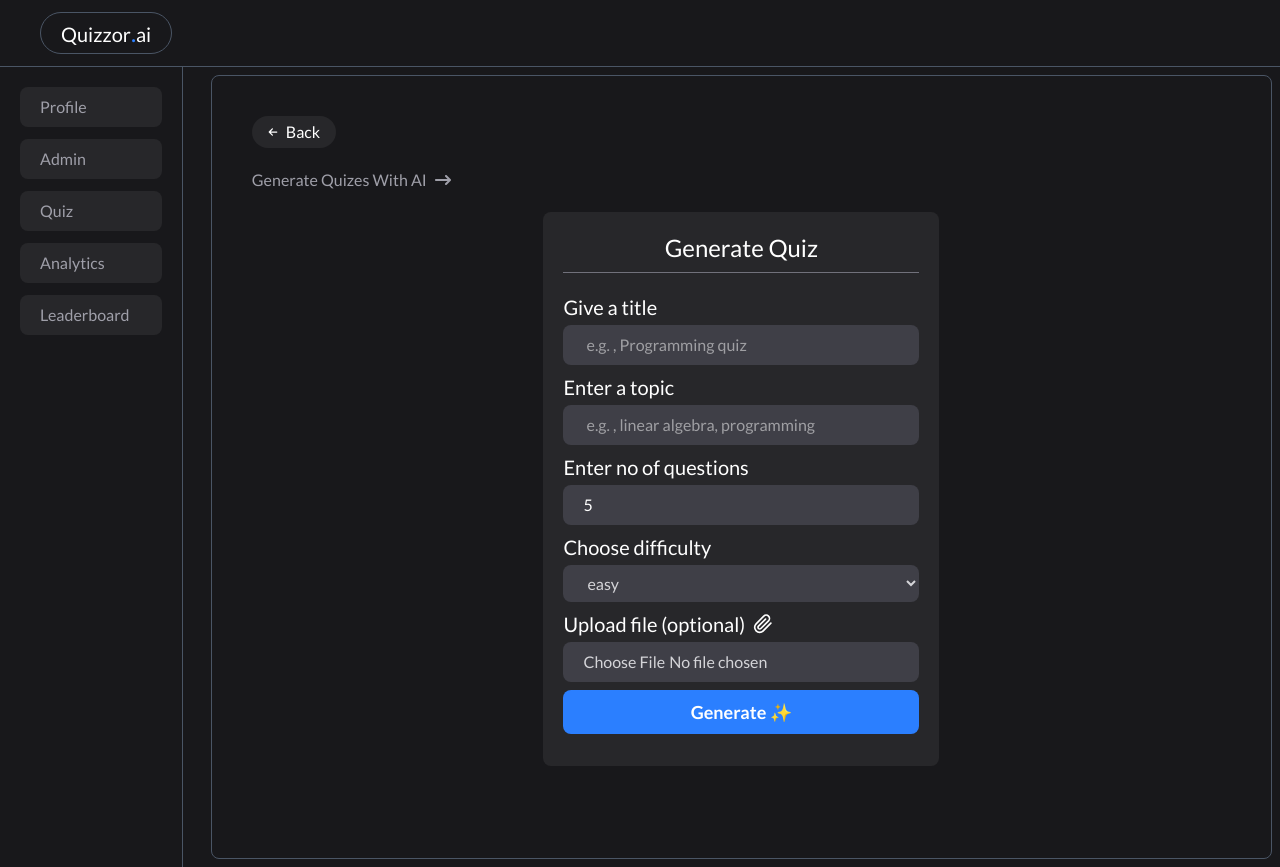
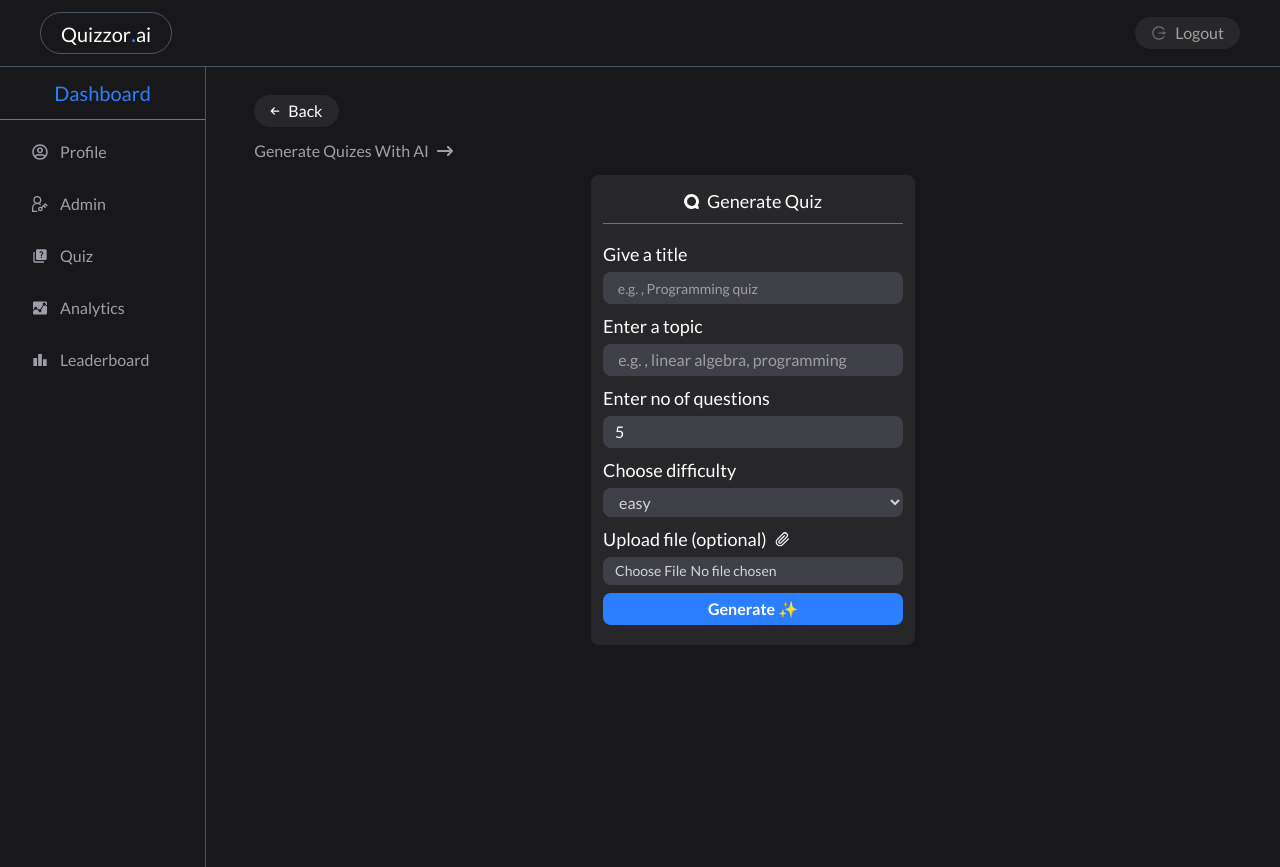
Before and after one commit to Dhritish-Mukherjee/Quizzor, a React (Vite) app in the folder src/Frontend/: page /dashboard/quiz/ai in a window 1280 px wide. Built offline with nearby package versions, Linux system fonts and the light colour scheme; no server answers.

Commit message:
Menu bar added and dashboard resposnsiveness little

```diff
--- /dev/null
+++ b/src/Frontend/src/components/MenuComponent.jsx
@@ -0,0 +1,41 @@
+import React, { useContext, useEffect, useRef, useState } from 'react'
+import { FaRegUserCircle } from 'react-icons/fa';
+import { GrUserAdmin } from 'react-icons/gr';
+import { IoMdAnalytics } from 'react-icons/io';
+import { MdLeaderboard, MdQuiz } from 'react-icons/md';
+import { Link } from 'react-router-dom'
+import { motion, AnimatePresence } from "framer-motion"
+import { AppConetxt } from '../context/AppContext';
+
+const MenuComponent = () => {
+
+    const [menu, setMenu] = useState("");
+    const {showMenu, setShowMenu} = useContext(AppConetxt);
+
+
+  return (
+    <AnimatePresence>
+        {showMenu &&
+    <motion.div
+    initial={{ opacity:0, x:100 }}
+    animate={{ opacity:1, x:0 }}
+    exit={{ opacity: 0, x: 100,transition: { duration: 0.5 } }}
+    transition={{duration: 0.3,}}
+
+    className="links flex flex-col gap-3 px-3 absolute bg-zinc-900 w-[50%] p-5 right-0 top-[9.5%] max-h-screen h-auto sm:hidden z-100 border-l border-zinc-500 ">
+              <Link to='/dashboard/profile' ><li onClick={() => setMenu("profile")} className={`list-none px-5 py-2  text-zinc-400 rounded-lg ${menu === 'profile' ? 'border-l-2 border-blue-500 bg-zinc-800' : ''} flex gap-3 items-center hover:bg-zinc-800`}><FaRegUserCircle /> Profile</li></Link>
+
+            <Link to='/dashboard/admin'><li onClick={() => setMenu("admin")} className={`list-none px-5 py-2  text-zinc-400 rounded-lg ${menu === 'admin' ? 'border-l-2 border-blue-500 bg-zinc-800' : ''} flex gap-3 items-center hover:bg-zinc-800`}><GrUserAdmin /> Admin</li></Link>
+
+            <Link to='/dashboard/quiz'><li onClick={() => setMenu("quiz")} className={`list-none px-5 py-2  text-zinc-400 rounded-lg ${menu === 'quiz' ? 'border-l-2 border-blue-500 bg-zinc-800' : ''} flex gap-3 items-center hover:bg-zinc-800`}><MdQuiz /> Quiz</li></Link>
+
+            <Link to='/dashboard/analytics'><li onClick={() => setMenu("analytics")} className={`list-none px-5 py-2  text-zinc-400 rounded-lg ${menu === 'analytics' ? 'border-l-2 border-blue-500  bg-zinc-800' : ''} flex gap-3 items-center hover:bg-zinc-800`}><IoMdAnalytics /> Analytics</li></Link>
+
+            <Link to='/dashboard/leaderboard'><li onClick={() => setMenu("leaderboard")} className={`list-none px-5 py-2 text-zinc-400 rounded-lg ${menu === 'leaderboard' ? 'border-l-2 border-blue-500  bg-zinc-800' : ''} flex gap-3 items-center hover:bg-zinc-800`}><MdLeaderboard /> Leaderboard</li></Link>
+
+            </motion.div> }
+            </AnimatePresence>
+  )
+}
+
+export default MenuComponent
--- a/src/Frontend/src/components/Navbar.jsx
+++ b/src/Frontend/src/components/Navbar.jsx
@@ -22,7 +22,7 @@ const Navbar = () => {
         <div className="right-menu flex items-center justify-center gap-5  ">
           {user ?
             (<>
-            <p  onClick={logout} className="hidden sm:flex items-center justify-center gap-1 text-neutral-400 px-3 py-1 bg-zinc-800 rounded-full cursor-pointer "><FaUserLarge className=" text-zinc-500" />Logout</p>
+            <p  onClick={logout} className="hidden sm:flex items-center justify-center gap-1 text-neutral-400 px-3 py-1 bg-zinc-800 rounded-full cursor-pointer hover:scale-105 transition-all duration-300"><FaUserLarge className=" text-zinc-500 " />Logout</p>
 
             <Link to='/dashboard'><button className="px-5 py-1 bg-transparent rounded-full border border-neutral-100 hover:text-neutral-300  transition-all duration-300 text-neutral-100 cursor-pointer flex justify-center items-center gap-1 text-sm sm:text-md font-medium">Go to Dashboard <IoIosArrowRoundForward /></button></Link>
 
--- a/src/Frontend/src/components/QuizComponents/AiQuiz.jsx
+++ b/src/Frontend/src/components/QuizComponents/AiQuiz.jsx
@@ -5,6 +5,7 @@ import { FiPaperclip } from "react-icons/fi";
 import api from "../../api/axios";
 import { toast } from "react-toastify";
 import Quiz from "./Quiz/Quiz";
+import { SiQuizlet } from "react-icons/si";
 
 const AiQuiz = () => {
 
@@ -88,7 +89,7 @@ const AiQuiz = () => {
 
 
   return (
-    <div className="p-5 flex flex-col gap-5">
+    <div className="p-0 flex flex-col gap-3">
       <p
         className="flex items-center gap-2 px-4 cursor-pointer py-1 bg-zinc-800 w-fit rounded-full "
         onClick={() => navigate("/dashboard/quiz")}
@@ -102,44 +103,43 @@ const AiQuiz = () => {
 
       {aiQuizData ? (<Quiz  data={aiQuizData} />) : (
         <div className="flex justify-center items-center ">
-        <div className="quiz-form p-5 bg-zinc-800 rounded-lg flex flex-col gap-2">
-        <h3 className="text-2xl text-center">Generate Quiz </h3>
+        <div className="quiz-form p-3 bg-zinc-800 rounded-lg flex flex-col gap-2">
+        <h3 className="text-lg text-center flex items-center justify-center gap-2"> <SiQuizlet size={15} /> Generate Quiz </h3>
         <hr className="text-zinc-500"/>
 
         <form
         onSubmit={submitHandler}
 
-        className="py-3 flex flex-col gap-2">
+        className="py-2 flex flex-col gap-2  sm:w-[300px]">
           <div className="input  flex flex-col gap-1">
-            <label htmlFor="title" className="text-xl">Give a title</label>
-            <input className="px-5 py-2 outline-0 bg-zinc-700 rounded-lg focus:border focus:border-blue-500" name="title"
+            <label htmlFor="title" className="text-lg">Give a title</label>
+            <input className="px-3 py-1 outline-0 bg-zinc-700 rounded-lg focus:border focus:border-blue-500 placeholder:text-sm" name="title"
             value={formValues.title}
             onChange={handleChange}
             type="text" placeholder=" e.g. , Programming quiz " required />
           </div>
 
           <div className="input  flex flex-col gap-1">
-            <label htmlFor="topic" className="text-xl">Enter a topic</label>
-            <input className="px-5 py-2 outline-0 bg-zinc-700 rounded-lg focus:border focus:border-blue-500" name="topic"
+            <label htmlFor="topic" className="text-lg">Enter a topic</label>
+            <input className="px-3 py-1 outline-0 bg-zinc-700 rounded-lg focus:border focus:border-blue-500" name="topic"
             value={formValues.topic}
             onChange={handleChange}
              type="text" placeholder=" e.g. , linear algebra, programming " required />
           </div>
 
           <div className="input flex flex-col gap-1">
-            <label htmlFor="noOfQuestions" className="text-xl">Enter no of questions</label>
-            <input className="px-5 py-2 outline-0 bg-zinc-700 rounded-lg focus:border focus:border-blue-500" name="noOfQuestions"
+            <label htmlFor="noOfQuestions" className="text-lg">Enter no of questions</label>
+            <input className="px-3 py-1 outline-0 bg-zinc-700 rounded-lg focus:border focus:border-blue-500" name="noOfQuestions"
             value={formValues.noOfQuestions}
             onChange={handleChange}
             type="number" placeholder=" e.g. , 5 or 10.. " required />
           </div>
           <div className="input flex flex-col gap-1 ">
-            <label htmlFor="difficulty" className="text-xl">Choose difficulty</label>
+            <label htmlFor="difficulty" className="text-lg">Choose difficulty</label>
             <select name="difficulty" id="difficulty"
             value={formValues.difficulty}
             onChange={handleChange}
-            className="border-none focus:border focus:border-blue-500 bg-zinc-700 rounded-lg px-5 py-2 text-zinc-300 cursor-pointer" required>
-              <option value="" className="cursor-pointer">select difficulty</option>
+            className="w-full max-w-full overflow-hidden text-ellipsisborder-none focus:border focus:border-blue-500 bg-zinc-700 rounded-lg px-3 py-1 text-zinc-300 cursor-pointer" required>
               <option value="easy" className="cursor-pointer">easy</option>
               <option value="medium" className="cursor-pointer">medium</option>
               <option value="hard" className="cursor-pointer">hard</option>
@@ -148,16 +148,16 @@ const AiQuiz = () => {
           </div>
 
           <div className="input flex flex-col gap-1">
-            <label htmlFor="file" className="text-xl flex items-center  gap-2">Upload file (optional)<FiPaperclip size={20}/></label>
+            <label htmlFor="file" className="text-lg flex items-center  gap-2">Upload file (optional)<FiPaperclip size={15}/></label>
             <input type="file"
             onChange={handleFileChange}
-            className="text-zinc-300 bg-zinc-700 w-fit rounded-lg px-5 py-2 flex gap-5 cursor-pointer" />
+            className="text-zinc-300 bg-zinc-700 w-[300px] rounded-lg px-3 py-1 flex gap-5 cursor-pointer  text-sm" />
           </div>
 
           <button
           type="submit"
           disabled={loading}
-          className="px-5 py-2 bg-blue-500 text-lg rounded-lg cursor-pointer hover:scale-102 transition-all duration-300 hover:bg-blue-400 font-semibold">{loading ? "Generating..." : "Generate ✨"}</button>
+          className="px-3 py-1 bg-blue-500 text-md rounded-lg cursor-pointer hover:scale-102 transition-all duration-300 hover:bg-blue-400 font-semibold">{loading ? "Generating..." : "Generate ✨"}</button>
 
         </form>
       </div>
--- a/src/Frontend/src/components/QuizComponents/Quizes.jsx
+++ b/src/Frontend/src/components/QuizComponents/Quizes.jsx
@@ -14,33 +14,61 @@ const Quizes = () => {
 
   const [quizes, setQuizes] = useState([
     {
-      title : "Sample Quiz",
-      difficulty : "easy",
-      NoOfQuestions: 10,
-      _id : 1
+      _id : "692ff38de7fe31e72040c4ae",
+      title:"Indian Polity",
+      description:"A comprehensive quiz covering fundamental concepts of Indian Constitut…",
+      category:"General Knowledge",
+      difficulty:"medium",
+      duration:20,
+
+      questions:Array (30),
+      totalPoints:60,
+      createdBy:"692ff273a9249d52134a73a0",
+      isActive:true,
+      attemptCount:0,
+      averageScore:0,
+      createdAt:"2025-12-03T08:23:41.488+00:00",
+      updatedAt:"2025-12-03T08:23:41.488+00:00",
+      __v:0,
+      imgLink:
+      "https://encrypted-tbn0.gstatic.com/images?q=tbn:ANd9GcS4RGI6CPwUvuOhpuNCKhyZtYliR7CqZhr2dw&s"
     },
     {
-      title : "Sample Quiz",
-      difficulty : "medium",
-      NoOfQuestions: 10,
-      _id : 2
-    }
+      _id : "692ff38de7fe31e72040c4ae",
+      title:"Indian Polity",
+      description:"A comprehensive quiz covering fundamental concepts of Indian Constitut…",
+      category:"General Knowledge",
+      difficulty:"easy",
+      duration:20,
+
+      questions:Array (30),
+      totalPoints:60,
+      createdBy:"692ff273a9249d52134a73a0",
+      isActive:true,
+      attemptCount:0,
+      averageScore:0,
+      createdAt:"2025-12-03T08:23:41.488+00:00",
+      updatedAt:"2025-12-03T08:23:41.488+00:00",
+      __v:0,
+      imgLink:
+      "https://encrypted-tbn0.gstatic.com/images?q=tbn:ANd9GcS4RGI6CPwUvuOhpuNCKhyZtYliR7CqZhr2dw&s"
+    },
+
   ]);
 
   // useEffect(() => {
   //   const fetchAllQuizes = async () => {
   //       setLoading(true);
   //     try {
-  //       const res = await api.get("/dashboard/quiz/quizes");
+  //       const res = await api.get("/quiz");
 
-  //       console.log(res.data)
-  //       setQuizes(res.data.quizes);
-  //           setLoading(false);
+  //       setQuizes(res.data); // res.data is an array
+  //       setLoading(false);
   //       toast.success("Quizes loaded successfully", {
   //         position: "top-right",
   //       });
+
   //     } catch (error) {
-  //       console.log(error);
 
   //       toast.error(error.message , {
   //         position: "top-right",
@@ -54,16 +82,26 @@ const Quizes = () => {
   // }, []);
 
   return (
-    <div className="p-5 flex flex-col gap-5 ">
+    <div className="p-0 flex flex-col gap-3 ">
 
       <p className="flex items-center gap-2 px-4 cursor-pointer py-1 bg-zinc-800 w-fit rounded-full " onClick={() => navigate('/dashboard/quiz')}><FaArrowLeft size={10} /> Back</p>
-      <h3 className="flex items-center gap-2 text-zinc-400 ">
-        All Previous Quizes <FaArrowRightLong />
-      </h3>
+
+
+      {/* Filter section  */}
+      <div className="filter-section ">
+        <div className="input">
+            <input type="text" placeholder="Search on the topic you want " />
+        </div>
+
+        <div className="filterBtns">
+
+        </div>
+      </div>
+
 
       {loading ? <div>Loading...</div> :
-      <div className="quizes-display flex gap-3 py-3 ">
-        {quizes.length === 0 ? <p className="text-zinc-500">No quizes found</p> : (
+      <div className="quizes-display flex flex-col items-center sm:flex sm:flex-row sm:flex-wrap gap-3 py-3 ">
+        {quizes.length === 0 ? <p className="text-zinc-500">No quiz found!</p> : (
           quizes.map((item, index) => (
             <QuizCard  key={item._id  || item._quizid || index} item={item}  />
 
--- a/src/Frontend/src/components/QuizComponents/SingleQuiz.jsx
+++ b/src/Frontend/src/components/QuizComponents/SingleQuiz.jsx
@@ -23,7 +23,7 @@ const SingleQuiz = () => {
     const getSingleQuiz = async () => {
       setLoading(true);
       try {
-        const res = await api.get(`/dashboard/quizes/quiz/${params._id}`);
+        const res = await api.get(`/quiz/${params._id}`);
 
         console.log(res.data);
         setSingleQuiz(res.data);
--- a/src/Frontend/src/components/Section/Features.jsx
+++ b/src/Frontend/src/components/Section/Features.jsx
@@ -13,6 +13,7 @@ const Features = () => {
     const onClickHandler = () => {
         if(user) {
             toast.success("Moving to dashboard")
+
         }else {
             toast.error("you have to login first")
         }
--- a/src/Frontend/src/context/AppContext.jsx
+++ b/src/Frontend/src/context/AppContext.jsx
@@ -1,13 +1,34 @@
-import { createContext, useState } from 'react'
+import { createContext, useEffect, useState } from 'react'
+import { useLocation, useNavigate } from 'react-router-dom';
+
 
 export const AppConetxt = createContext()
 
 const AppContextProvider = (props) => {
 
+    const location = useLocation();
+
+
     const [user, setUser] = useState(true);
     const [showLogin, setShowLogin] = useState(false);
+     const [showMenu, setShowMenu] = useState(false);
 
     const [token, setToken] = useState(localStorage.getItem('token'));
+    const navigate = useNavigate();
+
+    useEffect(() => {
+        if(location.pathname === '/') {
+            setShowMenu(false);
+        }
+
+    }, [location.pathname])
+
+    const dashMenuHandler = () => {
+        user ? setShowMenu(!showMenu) : '';
+
+
+    }
+
 
 
     // logout functionality
@@ -15,11 +36,13 @@ const AppContextProvider = (props) => {
         localStorage.removeItem('token');
         setToken('');
         setUser(null);
+        setShowMenu(false);
+        navigate('/');
     }
 
 
     const value = {
-        user,setUser,showLogin,setShowLogin,token,setToken,logout
+        user,setUser,showLogin,setShowLogin,token,setToken,logout,showMenu,setShowMenu,dashMenuHandler
     }
 
     return (
--- a/src/Frontend/src/pages/Dashboard.jsx
+++ b/src/Frontend/src/pages/Dashboard.jsx
@@ -1,14 +1,26 @@
-import React, { useState } from "react";
+import React, { useContext, useState } from "react";
 import { Link, Outlet, Route, Routes } from "react-router-dom";
+import { FaRegUserCircle } from "react-icons/fa";
+import { GrUserAdmin } from "react-icons/gr";
+import { MdQuiz } from "react-icons/md";
+import { IoMdAnalytics } from "react-icons/io";
+import { MdLeaderboard } from "react-icons/md";
+import { FaUserLarge } from "react-icons/fa6";
+import { AiOutlineLogout } from "react-icons/ai";
+import { AppConetxt } from "../context/AppContext";
+import { HiOutlineMenuAlt3 } from "react-icons/hi";
 
 const Dashboard = () => {
 
   const [menu, setMenu] = useState("");
+  const { logout, showMenu, setShowMenu, dashMenuHandler } = useContext(AppConetxt);
+
+
 
   return (
     <div className="w-full h-auto ">
 
-      <div className="uppe-navbar">
+      <div className="uppe-navbar ">
         <nav className="flex justify-between py-3 px-5 sm:px-10 border-b border-gray-600 ">
           <Link to="/">
             <div className="logo border border-gray-600 px-3  py-0.5 sm:px-5 sm:py-1 rounded-full flex justify-center items-center ">
@@ -17,23 +29,42 @@ const Dashboard = () => {
               </h1>
             </div>
           </Link>
+
+          <div className="right-btns flex justify-center items-center gap-2.5 ">
+            <p  onClick={logout} className="flex items-center justify-center gap-2 text-neutral-400 px-4 py-1 bg-zinc-800 rounded-full cursor-pointer hover:scale-103 transition-all duration-300"><AiOutlineLogout className=" text-zinc-500" />Logout</p>
+
+            <HiOutlineMenuAlt3 onClick={dashMenuHandler} size={25}  className="sm:hidden" />
+          </div>
+
+
         </nav>
       </div>
 
       <div className="lower-part flex gap-5 ">
-        <div className="sidebar w-1/6 min-h-screen h-auto bg-transparent border-r border-gray-600 p-5 hidden sm:flex flex-col gap-3 ">
-            <Link to='/dashboard/profile' ><li onClick={() => setMenu("profile")} className={`list-none px-5 py-2 bg-zinc-800 text-zinc-400 rounded-lg ${menu === 'profile' ? 'border-l-2 border-blue-500' : ''} `}>Profile</li></Link>
-            <Link to='/dashboard/admin'><li onClick={() => setMenu("admin")} className={`list-none px-5 py-2 bg-zinc-800 text-zinc-400 rounded-lg ${menu === 'admin' ? 'border-l-2 border-blue-500' : ''}`}>Admin</li></Link>
-            <Link to='/dashboard/quiz'><li onClick={() => setMenu("quiz")} className={`list-none px-5 py-2 bg-zinc-800 text-zinc-400 rounded-lg ${menu === 'quiz' ? 'border-l-2 border-blue-500' : ''}`}>Quiz</li></Link>
-            <Link to='/dashboard/analytics'><li onClick={() => setMenu("analytics")} className={`list-none px-5 py-2 bg-zinc-800 text-zinc-400 rounded-lg ${menu === 'analytics' ? 'border-l-2 border-blue-500' : ''}`}>Analytics</li></Link>
-            <Link to='/dashboard/leaderboard'><li onClick={() => setMenu("leaderboard")} className={`list-none px-5 py-2 bg-zinc-800 text-zinc-400 rounded-lg ${menu === 'leaderboard' ? 'border-l-2 border-blue-500' : ''} `}>Leaderboard</li></Link>
+        <div className="sidebar w-1/5 min-h-screen h-auto bg-transparent border-r border-gray-600 hidden sm:flex flex-col gap-3">
+            <h3 className="text-xl text-center text-blue-500 border-b border-zinc-500 py-3">Dashboard</h3>
+            <div className="links flex flex-col gap-3 px-3">
+              <Link to='/dashboard/profile' ><li onClick={() => setMenu("profile")} className={`list-none px-5 py-2  text-zinc-400 rounded-lg ${menu === 'profile' ? 'border-l-2 border-blue-500 bg-zinc-800' : ''} flex gap-3 items-center hover:bg-zinc-800`}><FaRegUserCircle /> Profile</li></Link>
+
+            <Link to='/dashboard/admin'><li onClick={() => setMenu("admin")} className={`list-none px-5 py-2  text-zinc-400 rounded-lg ${menu === 'admin' ? 'border-l-2 border-blue-500 bg-zinc-800' : ''} flex gap-3 items-center hover:bg-zinc-800`}><GrUserAdmin /> Admin</li></Link>
+
+            <Link to='/dashboard/quiz'><li onClick={() => setMenu("quiz")} className={`list-none px-5 py-2  text-zinc-400 rounded-lg ${menu === 'quiz' ? 'border-l-2 border-blue-500 bg-zinc-800' : ''} flex gap-3 items-center hover:bg-zinc-800`}><MdQuiz /> Quiz</li></Link>
+
+            <Link to='/dashboard/analytics'><li onClick={() => setMenu("analytics")} className={`list-none px-5 py-2  text-zinc-400 rounded-lg ${menu === 'analytics' ? 'border-l-2 border-blue-500  bg-zinc-800' : ''} flex gap-3 items-center hover:bg-zinc-800`}><IoMdAnalytics /> Analytics</li></Link>
+
+            <Link to='/dashboard/leaderboard'><li onClick={() => setMenu("leaderboard")} className={`list-none px-5 py-2 text-zinc-400 rounded-lg ${menu === 'leaderboard' ? 'border-l-2 border-blue-500  bg-zinc-800' : ''} flex gap-3 items-center hover:bg-zinc-800`}><MdLeaderboard /> Leaderboard</li></Link>
+
+            </div>
         </div>
 
-        <div className="main-content w-full p-5 border border-gray-600 m-2 rounded-lg relative z-2">
+        <div className="main-content w-full px-3 py-5 sm:p-5  m-2 rounded-lg relative z-2">
           <Outlet />
           <h3 className="absolute top-1/2 left-1/2 transform -translate-x-[50%]  -translate-y-[50%] -z-1 text-[5vw] tracking-wider text-zinc-800">Quizzor.</h3>
         </div>
       </div>
+
+
+
     </div>
   );
 };
```
Also changed, not shown: src/Frontend/src/App.jsx (+7 -1 lines), src/Frontend/src/components/QuizComponents/LiveQuizes.jsx (+3 -16 lines), src/Frontend/src/components/QuizComponents/QuizCard.jsx (+12 -6 lines), src/Frontend/src/pages/Quiz.jsx (+6 -5 lines).
